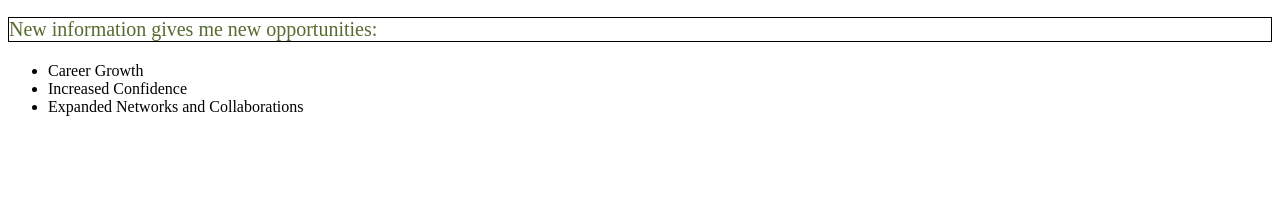
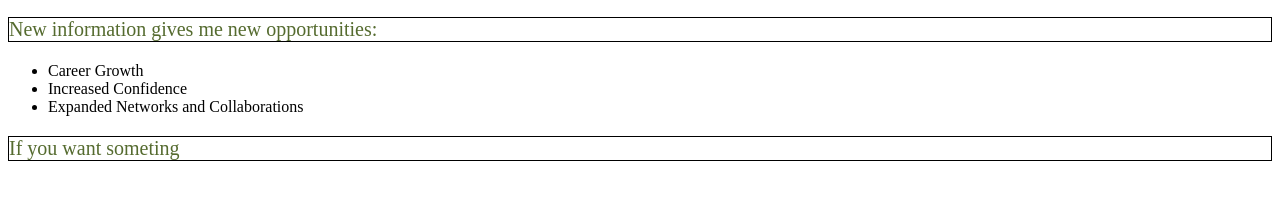
Before and after one commit to Alesia-Vasilkova/rsschool-cv, a plain HTML site: page index.html in a window 1280 px wide. Shown: the part 151-350 px from the top of the page. Drawn offline with Linux system fonts and the light colour scheme.

Commit message:
refactor: change words

```diff
--- a/index.html
+++ b/index.html
@@ -14,5 +14,6 @@
         <li>Increased Confidence</li>
         <li>Expanded Networks and Collaborations</li>
     </ul>
+    <p>If you want someting</p>
 </body>
 </html>
```
Also changed, not shown: 1 other file.
